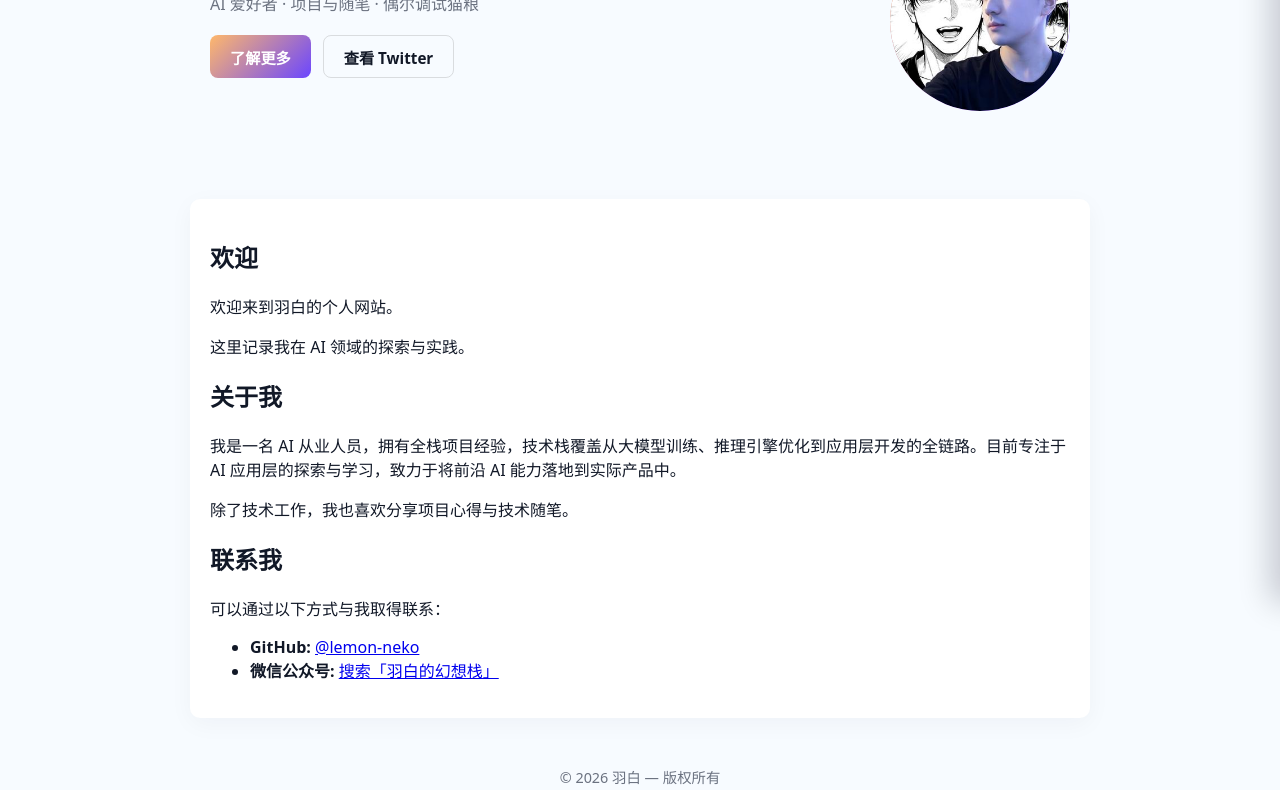
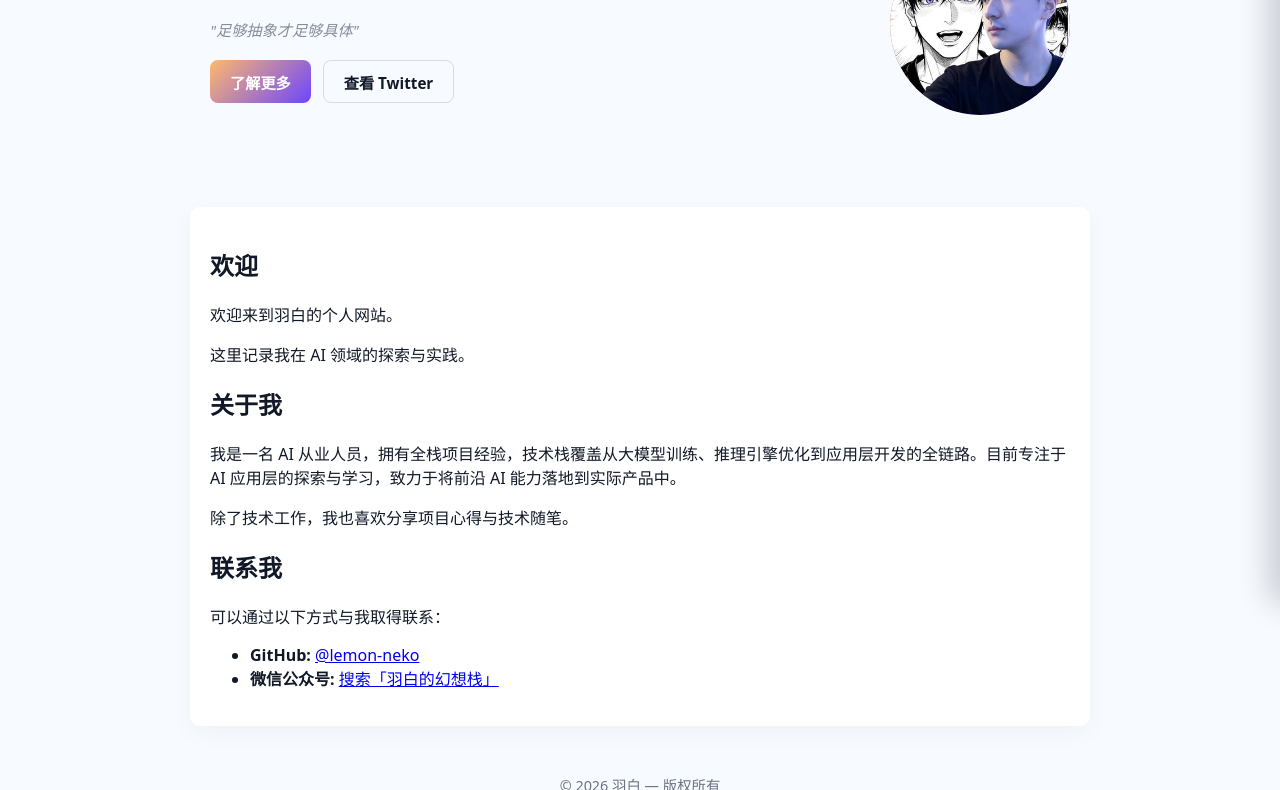
Before and after one commit to lemon-neko/lemon-neko.github.io, a plain HTML site: page index.html in a window 1280 px wide. Shown: the part 198-988 px from the top of the page. Drawn offline with Linux system fonts and the light colour scheme.

Commit message:
Add signature quote: 足够抽象才足够具体

```diff
--- a/index.html
+++ b/index.html
@@ -84,7 +84,8 @@
   <header class="hero">
     <div class="hero-inner">
       <h1 class="hero-title">羽白</h1>
-      <p class="lead">AI 爱好者 · 项目与随笔 · 偶尔调试猫粮</p>
+      <p class="lead">AI 从业者 · 技术与随笔 · 探索与思考</p>
+      <blockquote class="signature">"足够抽象才足够具体"</blockquote>
       <p class="cta">
         <a class="btn-primary" href="#about">了解更多</a>
         <a class="btn-ghost" href="https://twitter.com/lemon_neko" target="_blank" rel="noopener">查看 Twitter</a>
--- a/styles.css
+++ b/styles.css
@@ -297,6 +297,14 @@ body {
   flex-wrap: wrap;
 }
 
+.signature {
+  margin: 0 0 1.25rem;
+  font-style: italic;
+  color: var(--muted);
+  font-size: 0.95rem;
+  opacity: 0.8;
+}
+
 .btn-primary,
 .btn-ghost {
   display: inline-flex;
```
